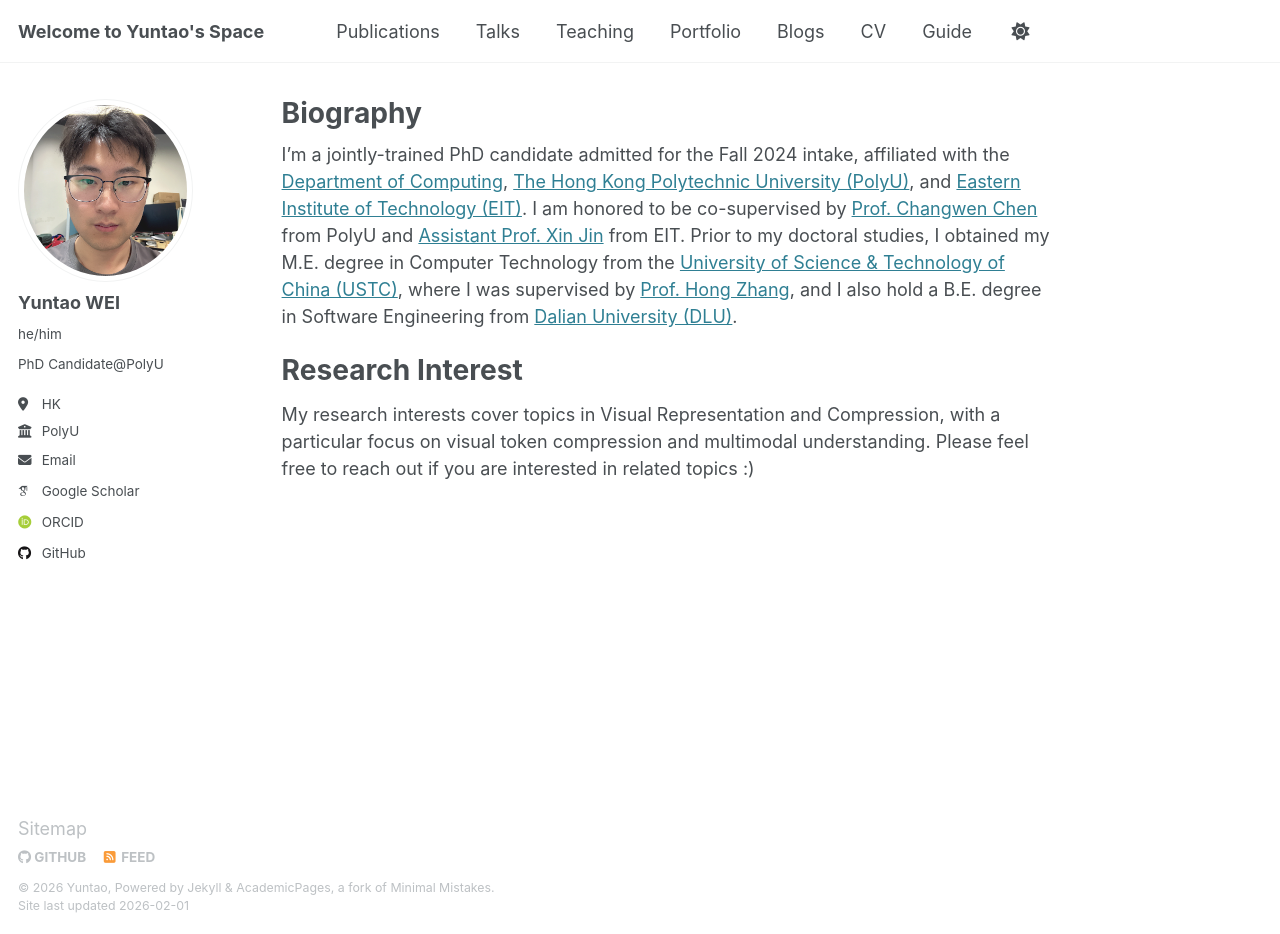
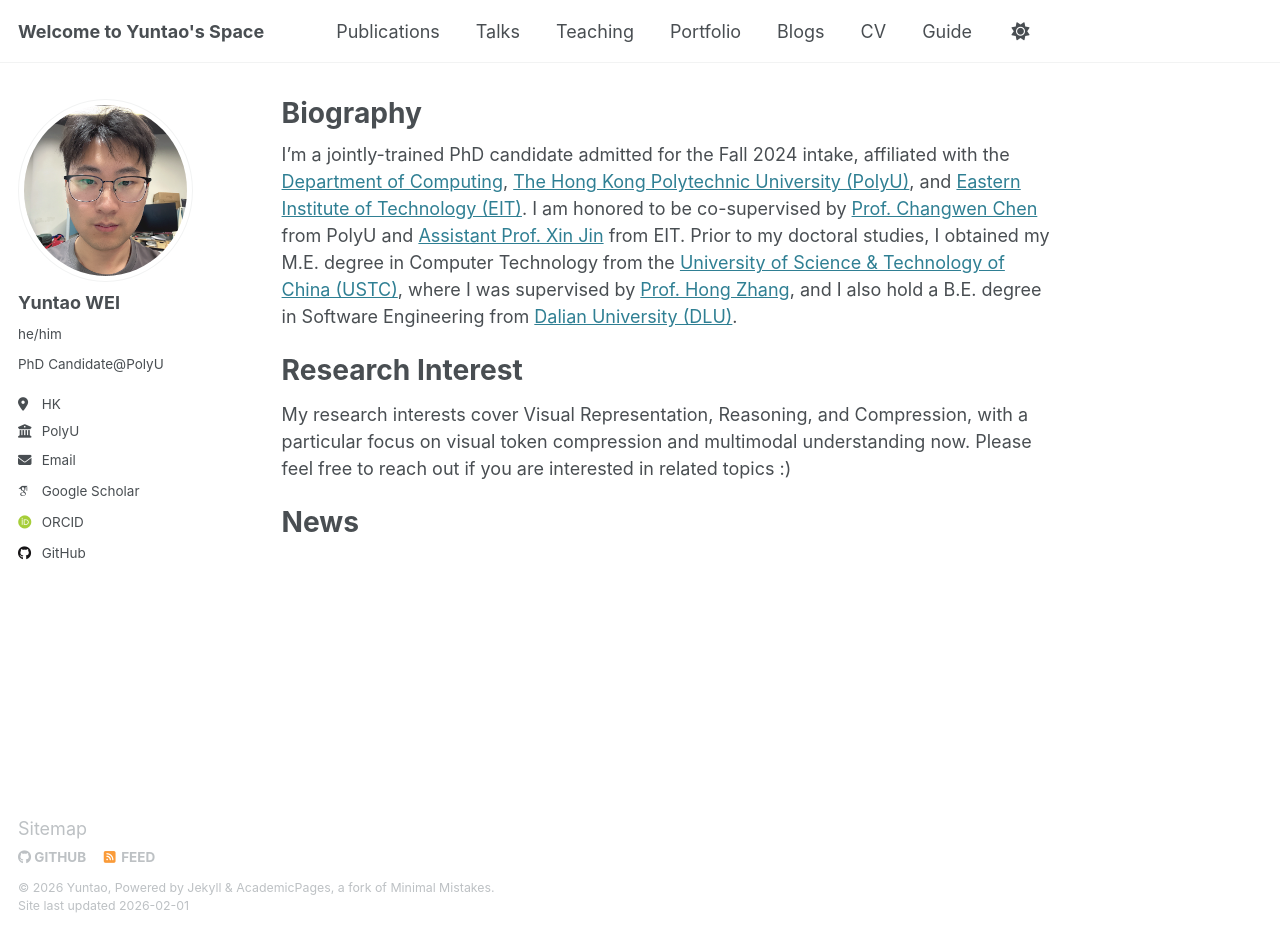
Before and after one commit to yuntao229/yuntao229.github.io, a Jekyll site: the page built from _pages/about.md, in a window 1280 px wide and 934 px high. Built offline with Jekyll 4.4.1, drawn with Linux system fonts in a browser that asks for light colours; some web fonts are replaced.

Commit message:
Update about.md

```diff
--- a/_pages/about.md
+++ b/_pages/about.md
@@ -11,4 +11,6 @@ I'm a jointly-trained PhD candidate admitted for the Fall 2024 intake, affiliate
 
 # Research Interest
 
-My research interests cover topics in Visual Representation and Compression, with a particular focus on visual token compression and multimodal understanding. Please feel free to reach out if you are interested in related topics :)
+My research interests cover Visual Representation, Reasoning, and Compression, with a particular focus on visual token compression and multimodal understanding now. Please feel free to reach out if you are interested in related topics :)
+
+# News
```
